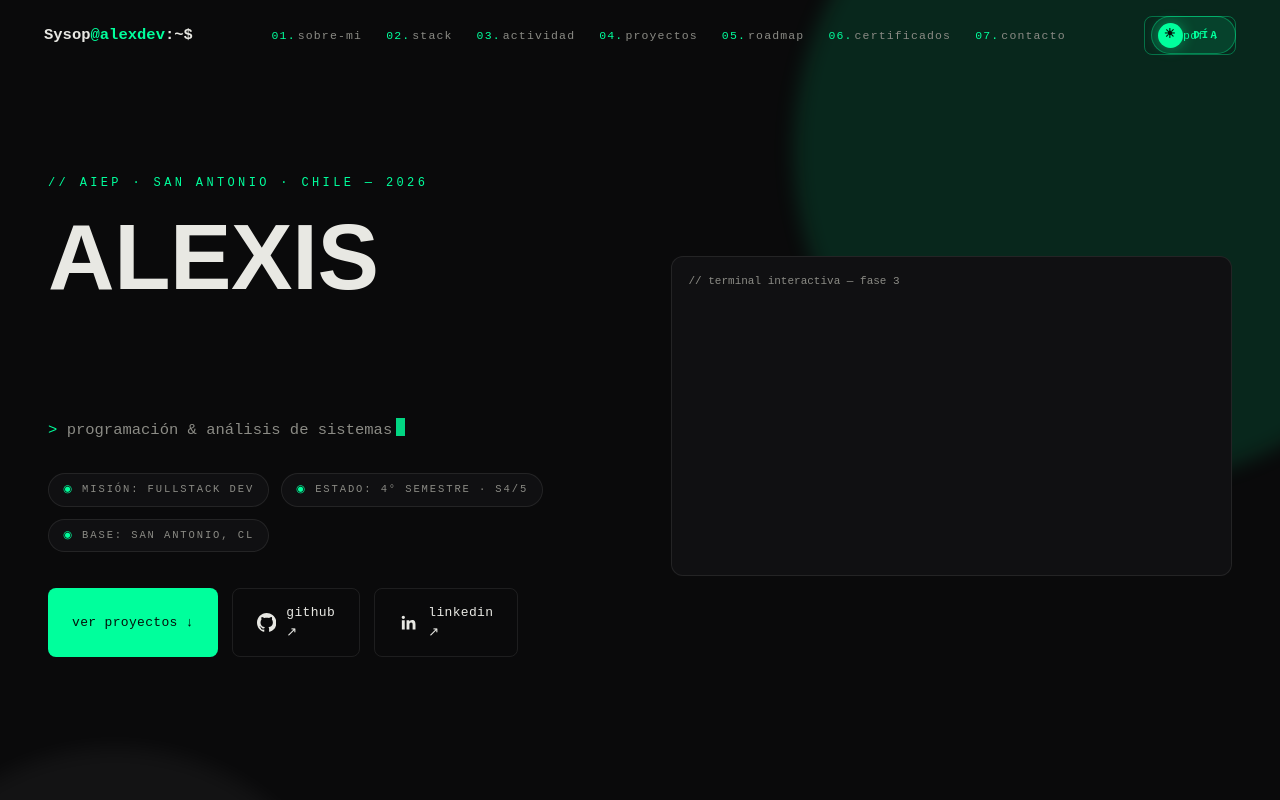
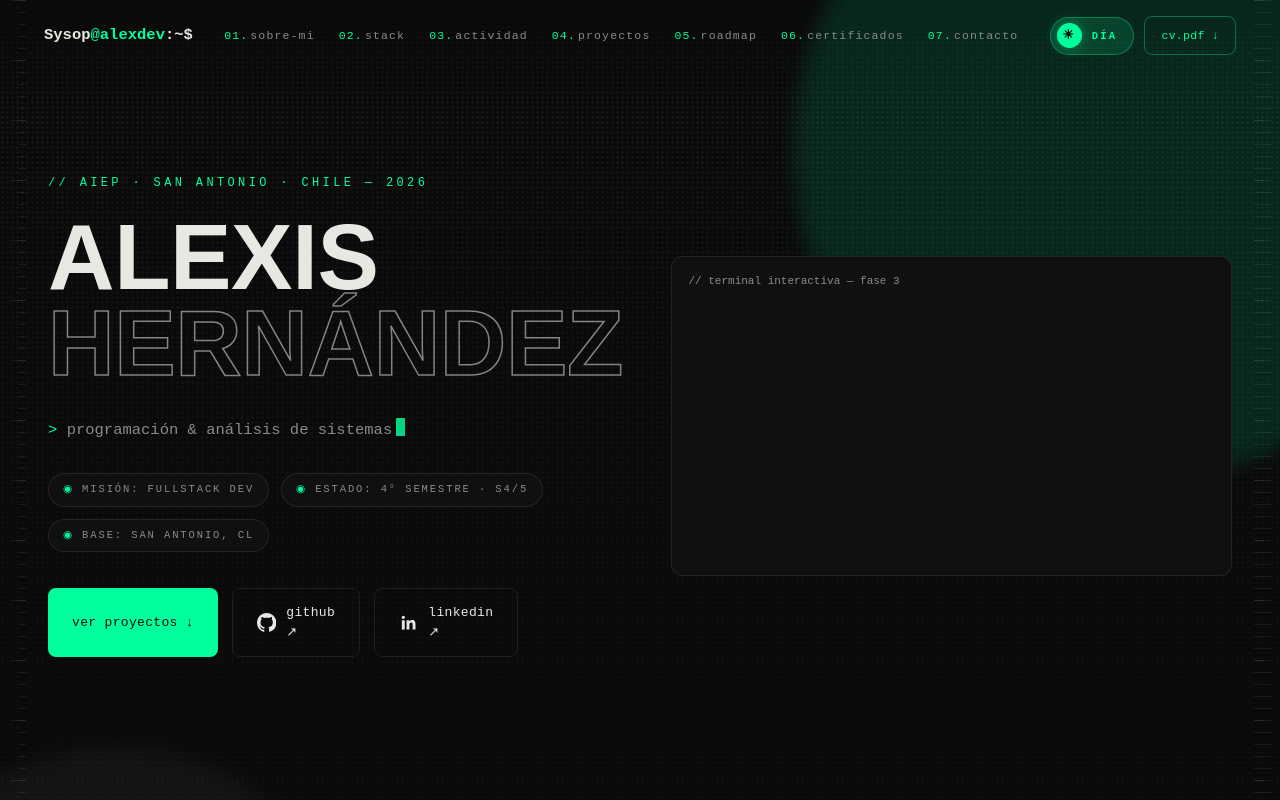
Before and after one commit to AlexisHCD/PorfolioADH, a React (Vite) app: page / in a window 1280 px wide. Shown: the top 800 px of the page. Built offline with nearby package versions, Linux system fonts and the light colour scheme.

Commit message:
fix: theme toggle overlap in nav and missing ambient background tokens

```diff
--- a/src/App.jsx
+++ b/src/App.jsx
@@ -11,11 +11,7 @@ export default function App() {
   return (
     <div className="relative min-h-screen">
       <AmbientField />
-      <Nav />
-      {/* the toggle lives in the nav's right slot; Nav stays stateless */}
-      <div className="fixed top-4 right-6 z-[9100] md:right-11">
-        <ThemeToggle theme={theme} onToggle={toggle} />
-      </div>
+      <Nav theme={theme} onToggle={toggle} />
       <main className="relative z-[1]">
         <Hero />
         {/* Phase 3 sections mount here: About, Stack, Activity, Projects,
--- a/src/components/layout/Nav.jsx
+++ b/src/components/layout/Nav.jsx
@@ -1,7 +1,8 @@
 import { identity } from '../../data/profile';
+import ThemeToggle from '../ui/ThemeToggle';
 
 /** Fixed top navigation — brand prompt, section links, theme toggle, CV CTA. */
-export default function Nav() {
+export default function Nav({ theme, onToggle }) {
   return (
     <nav className="fixed inset-x-0 top-0 z-[9000] flex items-center justify-between border-b border-transparent px-6 py-4 transition-colors md:px-11">
       <a href="#top" data-hover className="font-mono text-[15.5px] font-bold hover:text-accent">
@@ -26,7 +27,7 @@ export default function Nav() {
       </div>
 
       <div className="flex items-center gap-2.5">
-        {/* ThemeToggle is injected by App to keep this component stateless */}
+        <ThemeToggle theme={theme} onToggle={onToggle} />
         <a
           href={identity.cvHref ?? '#'}
           data-hover
--- a/src/index.css
+++ b/src/index.css
@@ -19,6 +19,9 @@
   --accent-line: rgba(0, 255, 156, 0.35);
   --accent-contrast: #04120b;
   --accent-glow: rgba(0, 255, 156, 0.4);
+  --stroke-outline: rgba(232, 232, 227, 0.55);
+  --halftone-dot: rgba(232, 232, 227, 0.2);
+  --tick-line: rgba(232, 232, 227, 0.14);
 }
 
 :root[data-theme='light'] {
@@ -34,6 +37,9 @@
   --accent-line: rgba(29, 110, 242, 0.35);
   --accent-contrast: #f5f9ff;
   --accent-glow: rgba(29, 110, 242, 0.32);
+  --stroke-outline: rgba(15, 26, 40, 0.45);
+  --halftone-dot: rgba(15, 26, 40, 0.22);
+  --tick-line: rgba(15, 26, 40, 0.18);
 }
 
 /* gruvbox window chrome constants (theme-independent) */
```
